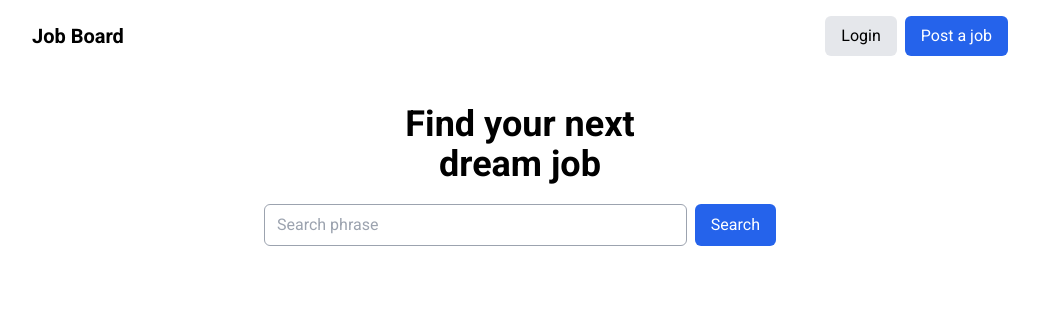
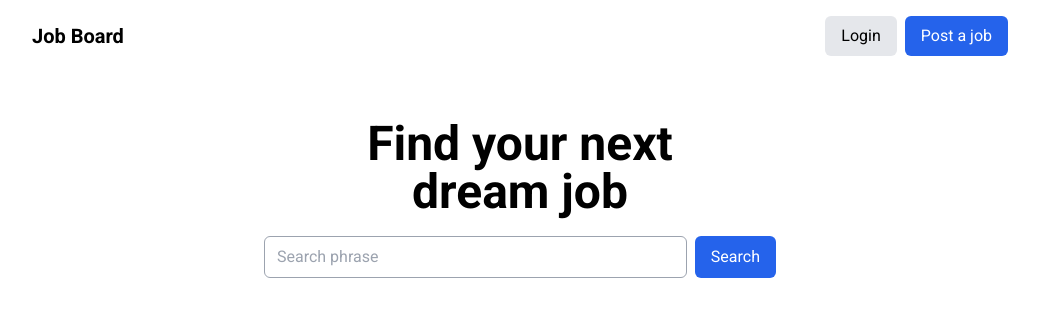
Before and after one commit to peymanzarchini/job-app, a Next.js app: page / in a window 1280 px wide. Shown: the top 316 px of the page, without its empty margins (120-1159 px from the left). Built offline with nearby package versions, Linux system fonts and the light colour scheme.

Commit message:
refactore code

```diff
--- a/src/app/layout.tsx
+++ b/src/app/layout.tsx
@@ -18,10 +18,8 @@ export default function RootLayout({
   return (
     <html lang="en">
       <body className={roboto.className} suppressHydrationWarning={true}>
-        <main className="py-4 px-6 container mx-auto">
-          <Header />
-          {children}
-        </main>
+        <Header />
+        {children}
       </body>
     </html>
   );
--- a/src/components/Header.tsx
+++ b/src/components/Header.tsx
@@ -2,7 +2,7 @@ import Link from "next/link";
 
 const Header = () => {
   return (
-    <header className="flex items-center justify-between">
+    <header className="container flex items-center justify-between my-4">
       <Link href={"/"} className="font-bold text-xl">
         Job Board
       </Link>
--- a/src/components/Hero.tsx
+++ b/src/components/Hero.tsx
@@ -1,7 +1,7 @@
 const Hero = () => {
   return (
     <section className="py-12">
-      <h1 className="text-4xl text-center font-bold">
+      <h1 className="text-5xl text-center font-bold">
         Find your next
         <br />
         dream job
```
